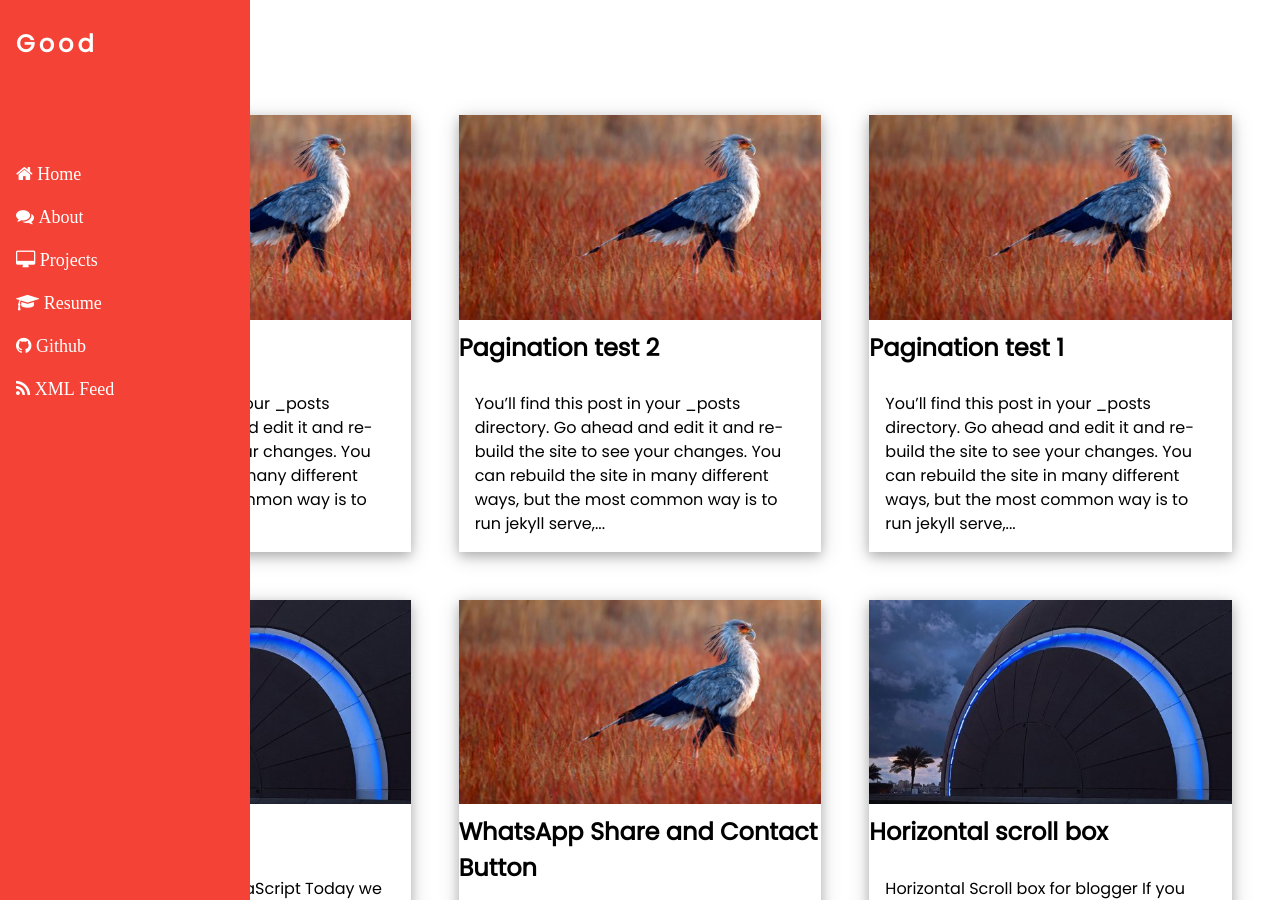
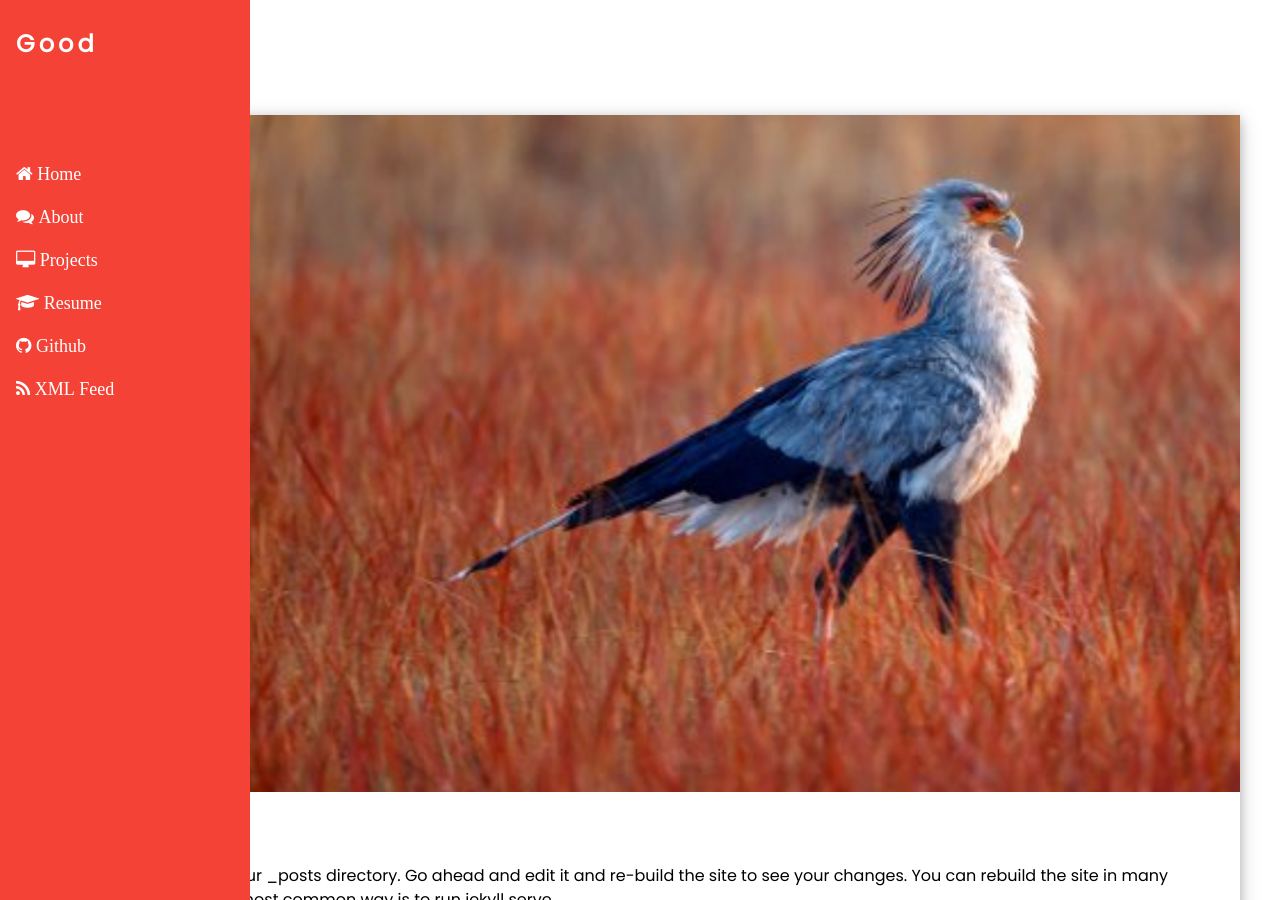
Before and after one commit to chipprogrammers/Good, a Jekyll site: the page built from blog.html, in a window 1280 px wide and 900 px high. Built offline with Jekyll 4.4.1, drawn with Linux system fonts in a browser that asks for light colours; comment, search, counter and statistics services are not loaded.

Commit message:
Update blog.html

```diff
--- a/blog.html
+++ b/blog.html
@@ -5,7 +5,6 @@ layout: default
 <div class="w3-container" style="margin-top:75px">
 <div class="w3-row-padding">
 {% for post in site.posts %}
-<div class="w3-col m4 w3-margin-bottom">
    <div class="w3-card-4 w3-margin">
     <img src="{{ site.baseurl }}{{ post.img }}" style="width:100%">
     <h3><b>{{ post.title }}</b></h3>
@@ -13,7 +12,6 @@ layout: default
     <p>{{ post.content | strip_html | truncatewords: 40 }}</p>
     </div>
  </div>
-</div>
 {% endfor %}
 </div>
 </div>
```
